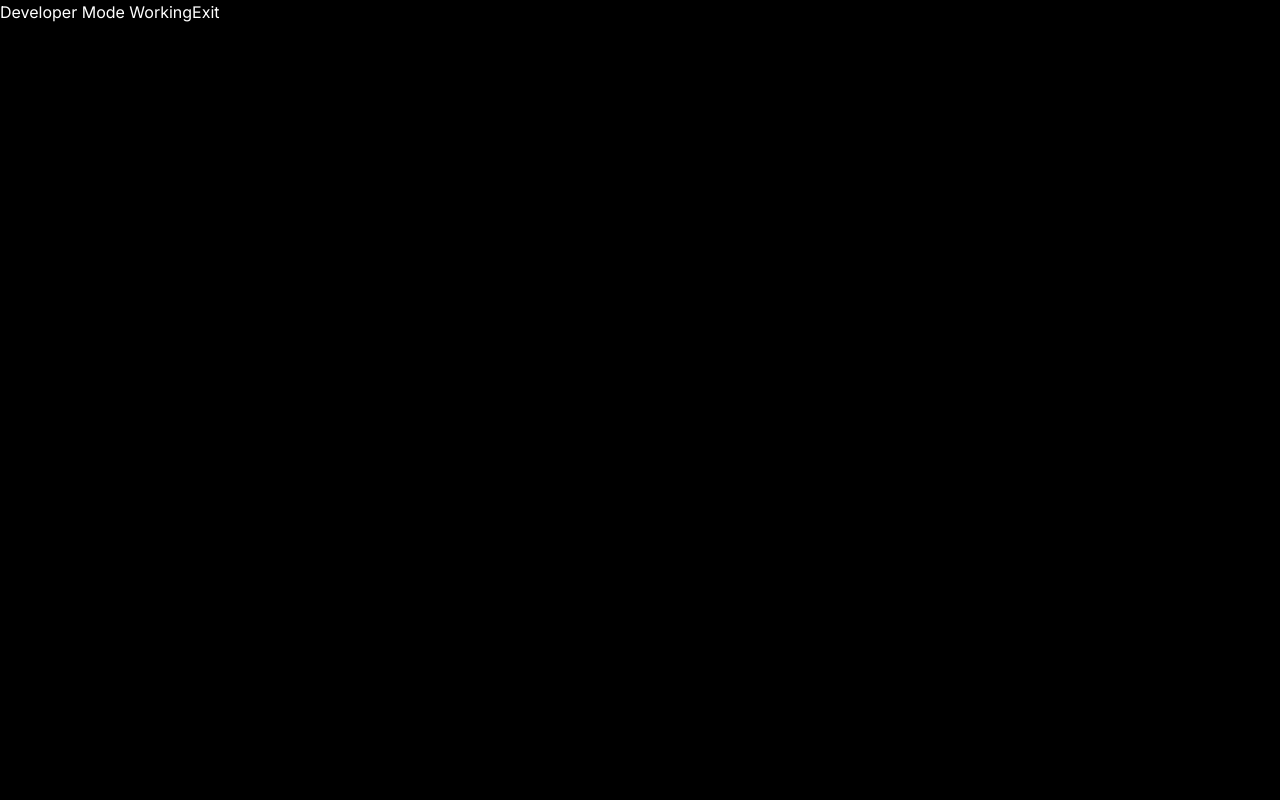
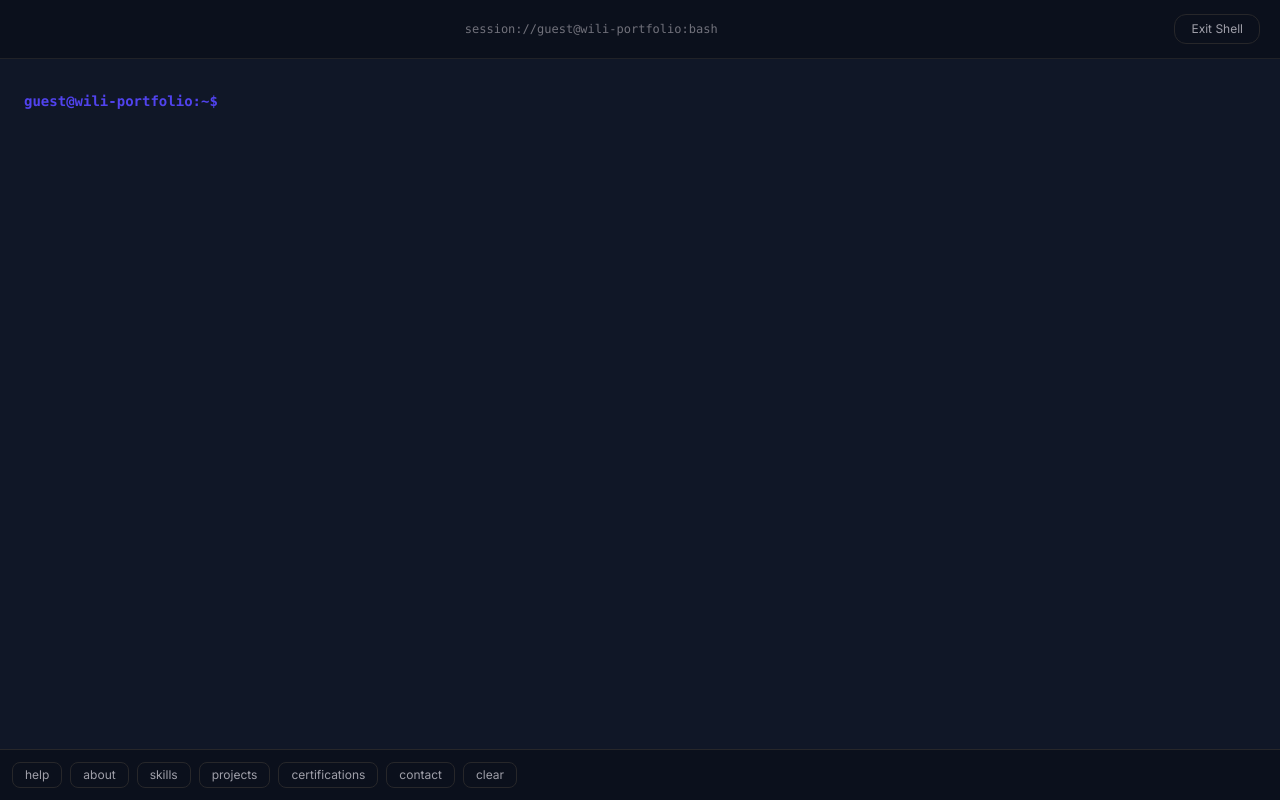
Before and after one commit to wilidiriba20/portfolioI, a React (Vite) app in the folder client/: page / in a window 1280 px wide. Both pictures are taken after a click on the button "Developer Mode". Built offline with nearby package versions, Linux system fonts and the light colour scheme; a web font is replaced by a local one.

Commit message:
feat: implement interactive terminal in DeveloperMode component

```diff
--- a/client/src/components/DeveloperMode.jsx
+++ b/client/src/components/DeveloperMode.jsx
@@ -150,10 +150,153 @@ const TERM_DATA = {
 
 /* ---------------- COMPONENT ---------------- */
 export default function DeveloperMode({ onExit }) {
+  const [lines, setLines] = useState([]);
+  const [input, setInput] = useState("");
+
+  const bodyRef = useRef(null);
+  const inputRef = useRef(null);
+  const booted = useRef(false);
+
+  const scrollBottom = useCallback(() => {
+    if (bodyRef.current) {
+      bodyRef.current.scrollTop = bodyRef.current.scrollHeight;
+    }
+  }, []);
+
+  /* BOOT SEQUENCE */
+  useEffect(() => {
+    if (booted.current) return;
+    booted.current = true;
+
+    let i = 0;
+    const timer = setInterval(() => {
+      if (i >= BOOT_LINES.length) return clearInterval(timer);
+
+      setLines((prev) => [...prev, BOOT_LINES[i]]);
+      i++;
+      scrollBottom();
+    }, 40);
+
+    return () => clearInterval(timer);
+  }, [scrollBottom]);
+
+  useEffect(() => {
+    inputRef.current?.focus();
+  }, []);
+
+  useEffect(scrollBottom, [lines, scrollBottom]);
+
+  /* COMMAND RUNNER */
+  const runCommand = (cmd) => {
+    const key = (cmd || "").trim().toLowerCase();
+    if (!key) return;
+
+    setLines((prev) => [
+      ...prev,
+      { cls: "text-zinc-500", t: `guest@wili-portfolio:~$ ${key}` },
+    ]);
+
+    if (key === "clear") {
+      setLines([]);
+      return;
+    }
+
+    if (key === "exit") {
+      onExit?.();
+      return;
+    }
+
+    if (TERM_DATA[key]) {
+      setLines((prev) => [...prev, ...TERM_DATA[key], { cls: "", t: "" }]);
+      return;
+    }
+
+    setLines((prev) => [
+      ...prev,
+      {
+        cls: "text-rose-400 text-xs my-1",
+        t: `❌ Command '${key}' unknown.`,
+      },
+      { cls: "", t: "" },
+    ]);
+  };
+
+  const handleKeyDown = (e) => {
+    if (e.key === "Enter") {
+      runCommand(input);
+      setInput("");
+    }
+
+    if (e.key === "Tab") {
+      e.preventDefault();
+      const match = safeCommands.find((c) => c.startsWith(input.toLowerCase()));
+      if (match) setInput(match);
+    }
+  };
+
   return (
-    <div style={{ color: "white", background: "black", height: "100vh" }}>
-      Developer Mode Working
-      <button onClick={onExit}>Exit</button>
+    <div className="fixed inset-0 z-50 flex flex-col bg-[#101727] text-zinc-300 select-none">
+      {/* HEADER */}
+      <div className="flex items-center gap-3 border-b border-zinc-800/80 bg-[#0b101c] px-5 py-3.5">
+        <span className="flex-1 text-center font-mono text-xs text-zinc-500">
+          session://guest@wili-portfolio:bash
+        </span>
+
+        <button
+          onClick={onExit}
+          className="px-4 py-1.5 text-xs border border-zinc-800 rounded-xl text-zinc-400 hover:text-white"
+        >
+          Exit Shell
+        </button>
+      </div>
+
+      {/* BODY */}
+      <div
+        ref={bodyRef}
+        className="flex-1 overflow-y-auto p-6 font-mono text-sm"
+        onClick={() => inputRef.current?.focus()}
+      >
+        {lines.map((line, i) => (
+          <div key={i} className={line.cls}>
+            {line.t || "\u00A0"}
+          </div>
+        ))}
+
+        <div className="flex mt-2">
+          <span className="text-[#5143ee] font-semibold">
+            guest@wili-portfolio:~$
+          </span>
+
+          <input
+            ref={inputRef}
+            value={input}
+            onChange={(e) => setInput(e.target.value)}
+            onKeyDown={handleKeyDown}
+            className="flex-1 bg-transparent outline-none text-white ml-2"
+          />
+        </div>
+      </div>
+
+      {/* QUICK BUTTONS */}
+      <div className="border-t border-zinc-800 bg-[#0b101c] p-3 flex gap-2 flex-wrap">
+        {[
+          "help",
+          "about",
+          "skills",
+          "projects",
+          "certifications",
+          "contact",
+          "clear",
+        ].map((cmd) => (
+          <button
+            key={cmd}
+            onClick={() => runCommand(cmd)}
+            className="px-3 py-1 text-xs border border-zinc-800 rounded-lg text-zinc-400"
+          >
+            {cmd}
+          </button>
+        ))}
+      </div>
     </div>
   );
 }
```
